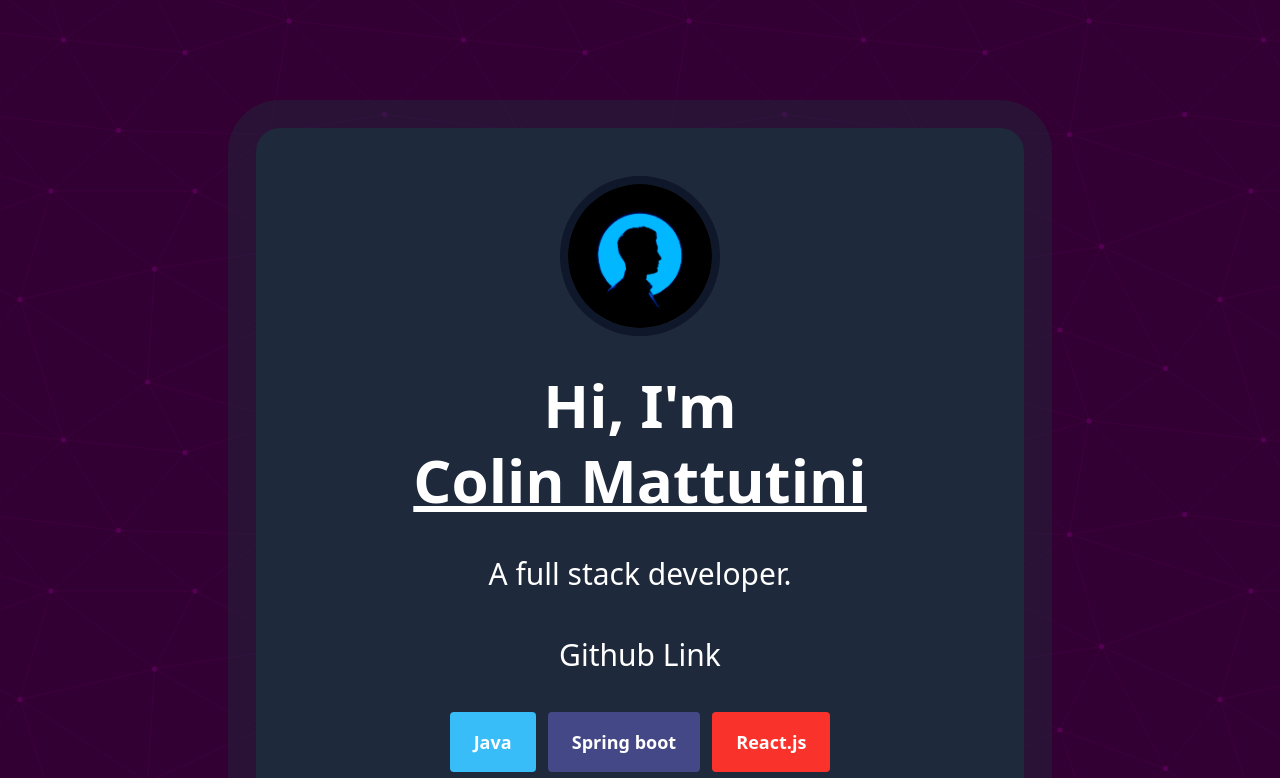
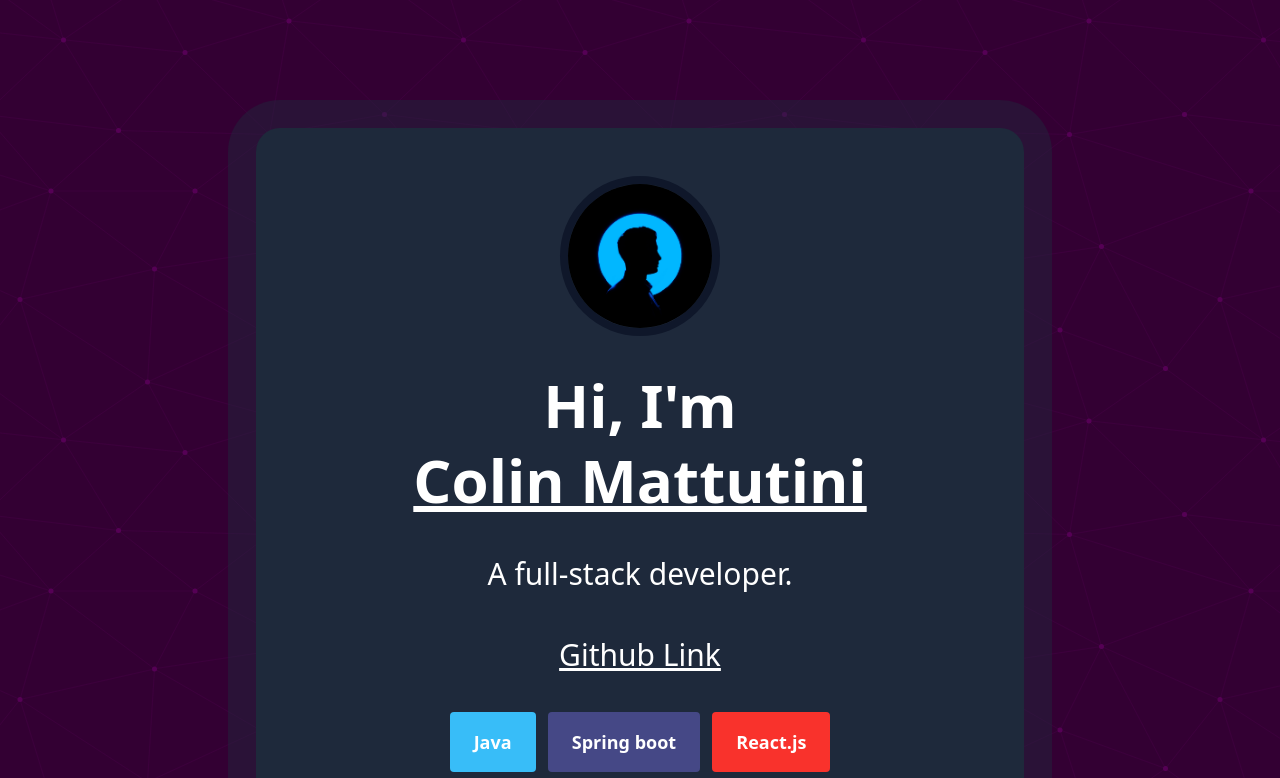
Before and after one commit to ColinMattutini/Portfolio-Website, a website: page index.html in a window 1280 px wide. Shown: the top 778 px of the page. Drawn offline with nearby package versions, Linux system fonts and the light colour scheme.

Commit message:
underline github link

```diff
--- a/index.html
+++ b/index.html
@@ -19,11 +19,11 @@
         <img class="w-40 h-40 object-cover border-8 border-slate-900 rounded-full" src="./ProfileIcon/ProfileIcon.jpg" alt="temp">
         <h1 class="text-5xl sm:text-6xl font-semibold leading-tight sm:leading-tight mt-8">Hi, I'm <br><span class="underline">Colin Mattutini</span></h1>
         <p class="text-2xl sm:text-3xl font-light mt-8 leading-relaxed sm:leading-relaxed">
-            A full stack developer.
+            A full-stack developer.
         </p>
         <p class="text-2xl sm:text-3xl font-light mt-8 leading-relaxed sm:leading-relaxed">
             <a href="https://github.com/ColinMattutini">
-                Github Link
+                <u>Github Link</u>
             </a>
         </p>
         <div class="mt-8 max-w-lg">
```
